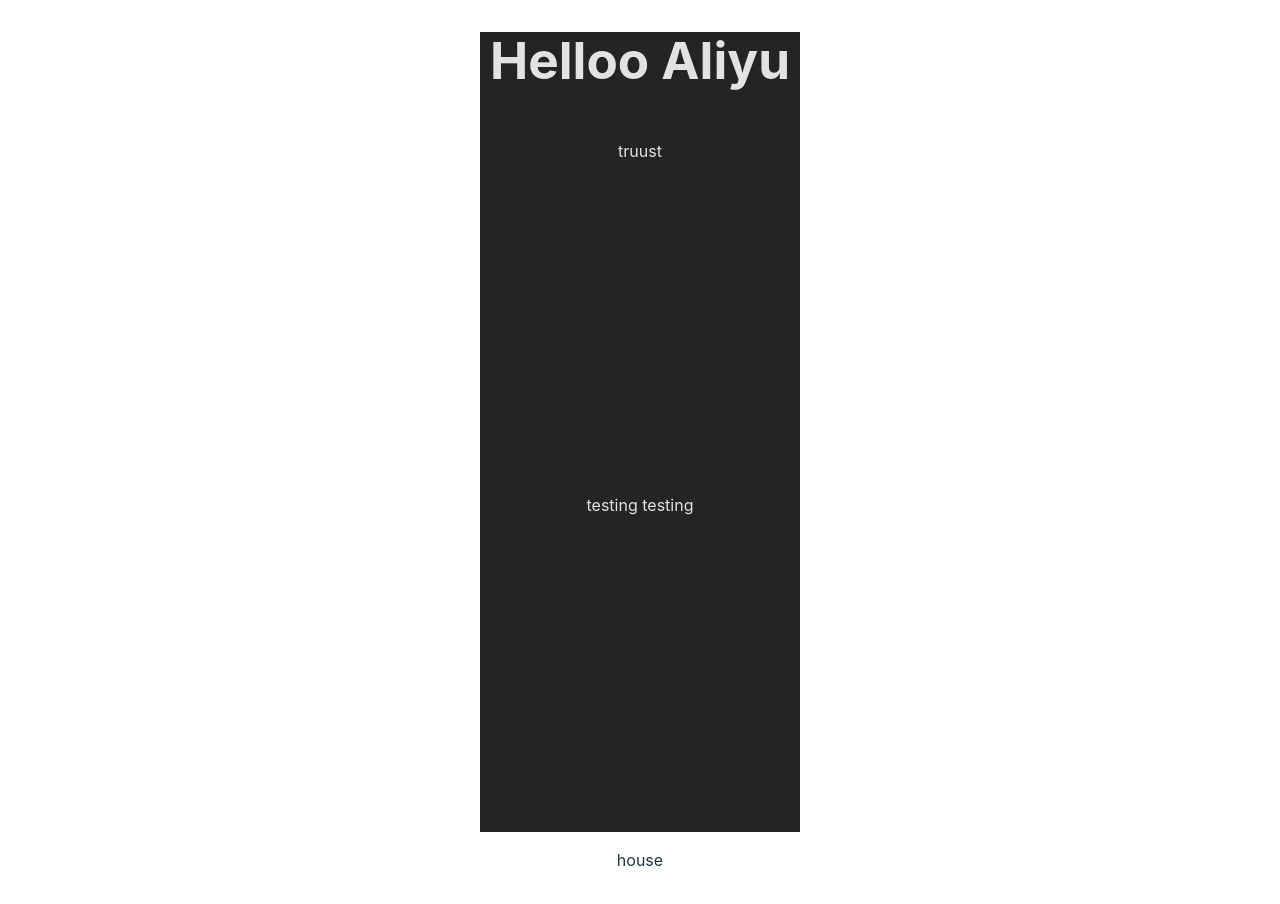
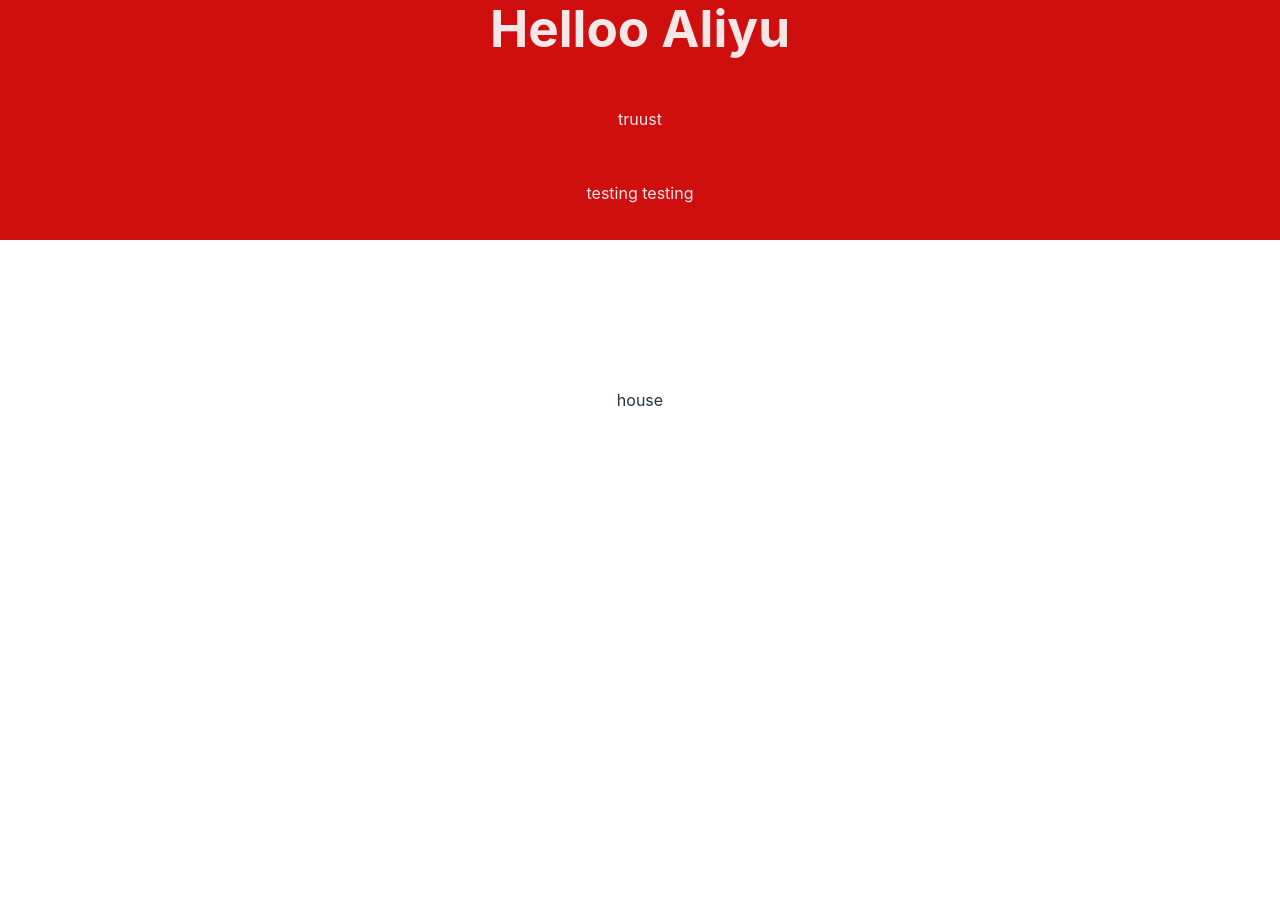
Before and after one commit to AliyuAliyu1/Clone-app1, a React (Vite) app: page / in a window 1280 px wide. Shown: the top 904 px of the page. After the commit the page ends 800 px from the top, so only its background shows below. Built offline with nearby package versions, Linux system fonts and the light colour scheme.

Commit message:
updating

```diff
--- a/src/App.css
+++ b/src/App.css
@@ -19,13 +19,20 @@
 }
 /* Styles for App container */
 .app-container {
+  transform: translateX(-50%);
+  position: fixed;
+  top: 0;
+  left: 50%;
+  justify-content: center; /* Center content vertically */
   display: flex;
   flex-direction: column;
+
   align-items: center;
-  min-width: 320px;
-  min-height: 100vh;
-  background-color: #242424;
-  color: rgba(255, 255, 255, 0.87);
+  width: 100%;
+  min-width: 700px;
+  min-height: 30vh;
+  background-color: #cf0e0e;
+  color: rgba(247, 247, 247, 0.932);
   font-family: Inter, system-ui, Avenir, Helvetica, Arial, sans-serif;
   line-height: 1.5;
   font-weight: 400;
```
